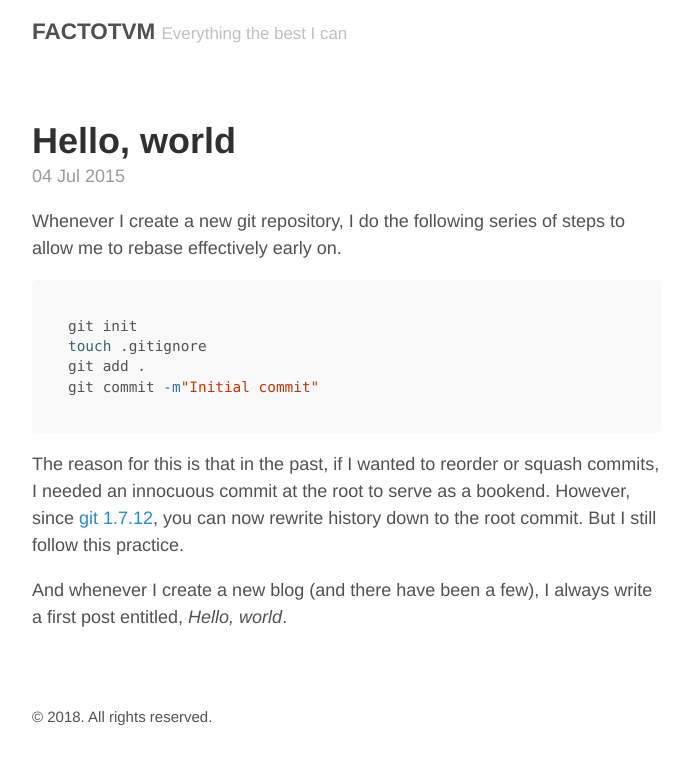
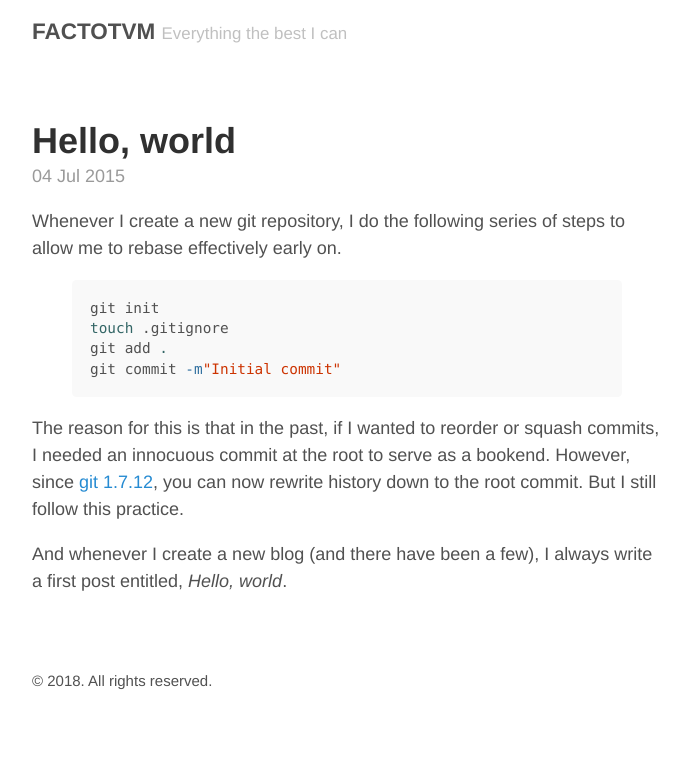
Before and after one commit to factotvm/factotvm.github.io, a Jekyll site: the page built from _posts/2015-07-04-hello-world.md, in a window 1280 px wide. Shown: the top 764 px of the page, without its empty margins (293-982 px from the left). Built offline with Jekyll 4.4.1, drawn with Linux system fonts in a browser that asks for light colours.

Commit message:
Revert "Switch to using fenced code blocks"
This reverts commit 74f5e320564c14024a82f2e6dfeac2084ce6b32f.

````diff
--- a/_posts/2015-07-04-hello-world.md
+++ b/_posts/2015-07-04-hello-world.md
@@ -5,12 +5,12 @@ title: Hello, world
 
 Whenever I create a new git repository, I do the following series of steps to allow me to rebase effectively early on.
 
-```sh
+{% highlight sh %}
 git init
 touch .gitignore
 git add .
 git commit -m"Initial commit"
-```
+{% endhighlight %}
 
 The reason for this is that in the past, if I wanted to reorder or squash commits, I needed an innocuous commit at the root to serve as a bookend. However, since [git 1.7.12](https://github.com/git/git/blob/master/Documentation/RelNotes/1.7.12.txt#L59), you can now rewrite history down to the root commit.  But I still follow this practice.
 
````
